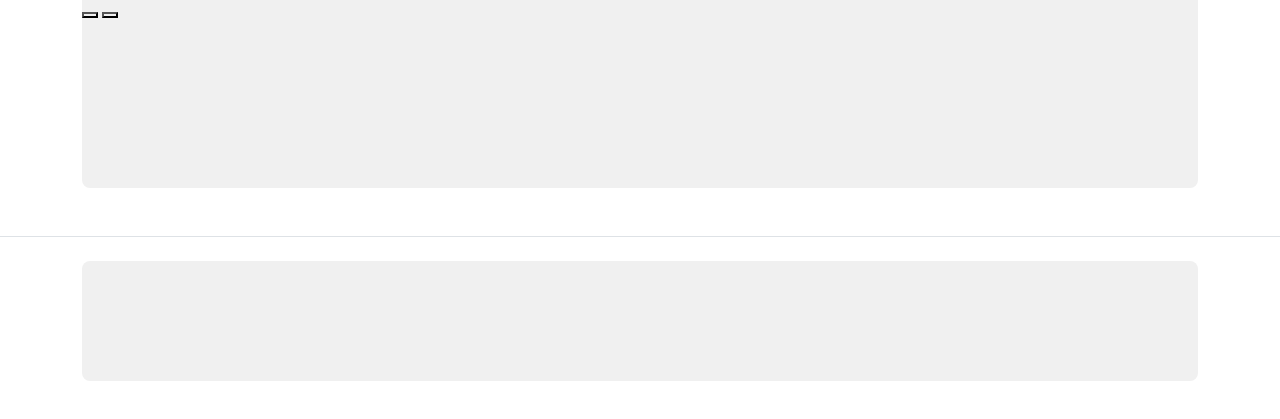
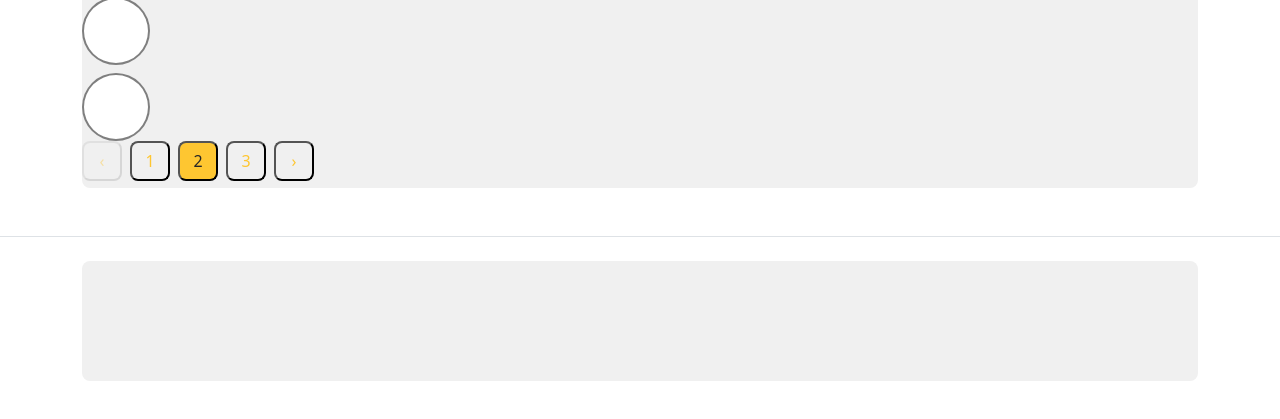
Before and after one commit to nonwhen07/Reactproject, a website: page public/index.html in a window 1280 px wide. Shown: the part 235-654 px from the top of the page. Drawn offline with nearby package versions, Linux system fonts and the light colour scheme.

Commit message:
feat:pagination

```diff
--- a/public/index.html
+++ b/public/index.html
@@ -71,6 +71,33 @@
           <i data-feather="chevron-right"></i>
         </button>
       </div>
+
+      <nav class="ui-pagination" aria-label="Pagination">
+        <button
+          class="ui-pagination__item ui-pagination__item--prev is-disabled"
+          aria-label="Previous page"
+          disabled
+        >
+          ‹
+        </button>
+
+        <button class="ui-pagination__item">1</button>
+
+        <button class="ui-pagination__item is-active" aria-current="page">
+          2
+        </button>
+
+        <button class="ui-pagination__item">3</button>
+
+        <button
+          class="ui-pagination__item ui-pagination__item--next"
+          aria-label="Next page"
+        >
+          ›
+        </button>
+      </nav>
+
+
     </div>
   </main>
 
--- a/src/scss/components/_pagination.scss
+++ b/src/scss/components/_pagination.scss
@@ -0,0 +1,77 @@
+@use '../helpers/variables' as *;
+
+/* =====================================
+  Pagination
+
+  HTML 結構：
+  <nav class="ui-pagination" aria-label="Pagination">
+    <button
+      class="ui-pagination__item ui-pagination__item--prev is-disabled"
+      aria-label="Previous page"
+      disabled
+    >
+      ‹
+    </button>
+
+    <button class="ui-pagination__item">1</button>
+
+    <button class="ui-pagination__item is-active" aria-current="page">
+      2
+    </button>
+
+    <button class="ui-pagination__item">3</button>
+
+    <button
+      class="ui-pagination__item ui-pagination__item--next"
+      aria-label="Next page"
+    >
+      ›
+    </button>
+  </nav>
+===================================== */
+
+.ui-pagination {
+  display: flex;
+  align-items: center;
+  gap: 0.5rem; // 8px
+}
+
+/* 共用項目（數字 & 箭頭） */
+.ui-pagination__item {
+  display: inline-flex;
+  align-items: center;
+  justify-content: center;
+
+  width: 2.5rem;   // 40px
+  height: 2.5rem;  // 40px
+  padding: 0.5rem; // 8px
+
+  border-radius: 0.5rem; // 8px
+  background-color: $ui-bg-subtle;
+  color: $ui-color-warning;
+
+  cursor: pointer;
+  user-select: none;
+
+  transition: background-color 0.2s ease,
+              color 0.2s ease;
+
+  /* hover 與 active 視覺共用 */
+  &:hover,
+  &.is-active {
+    background-color: $ui-color-warning;
+    color: $ui-neutral-800;
+  }
+
+  &.is-disabled {
+    opacity: 0.4;
+    cursor: not-allowed;
+    pointer-events: none;
+  }
+}
+
+/* 箭頭（語意角色，外觀不另外拆） */
+.ui-pagination__item--prev,
+.ui-pagination__item--next {
+  font-size: 1rem; // icon 或文字箭頭
+}
--- a/src/scss/helpers/_variables.scss
+++ b/src/scss/helpers/_variables.scss
@@ -15,7 +15,7 @@ $ui-blue-200: #C9D9F4;
 
 // Yellow / Orange（Accent）
 $ui-yellow-400: #FEC631;
-$ui-orange-500: #F59004;
+$ui-orange-500: #FF9C04;
 
 
 // Brand
--- a/src/scss/main.scss
+++ b/src/scss/main.scss
@@ -12,6 +12,8 @@
 
 @use './components/buttons';
 @use './components/select';
+@use './components/carousel';
+@use './components/pagination';
 @use './components/form';
 // @use './components/cards';
 
```
Also changed, not shown: public/css/style.css.
